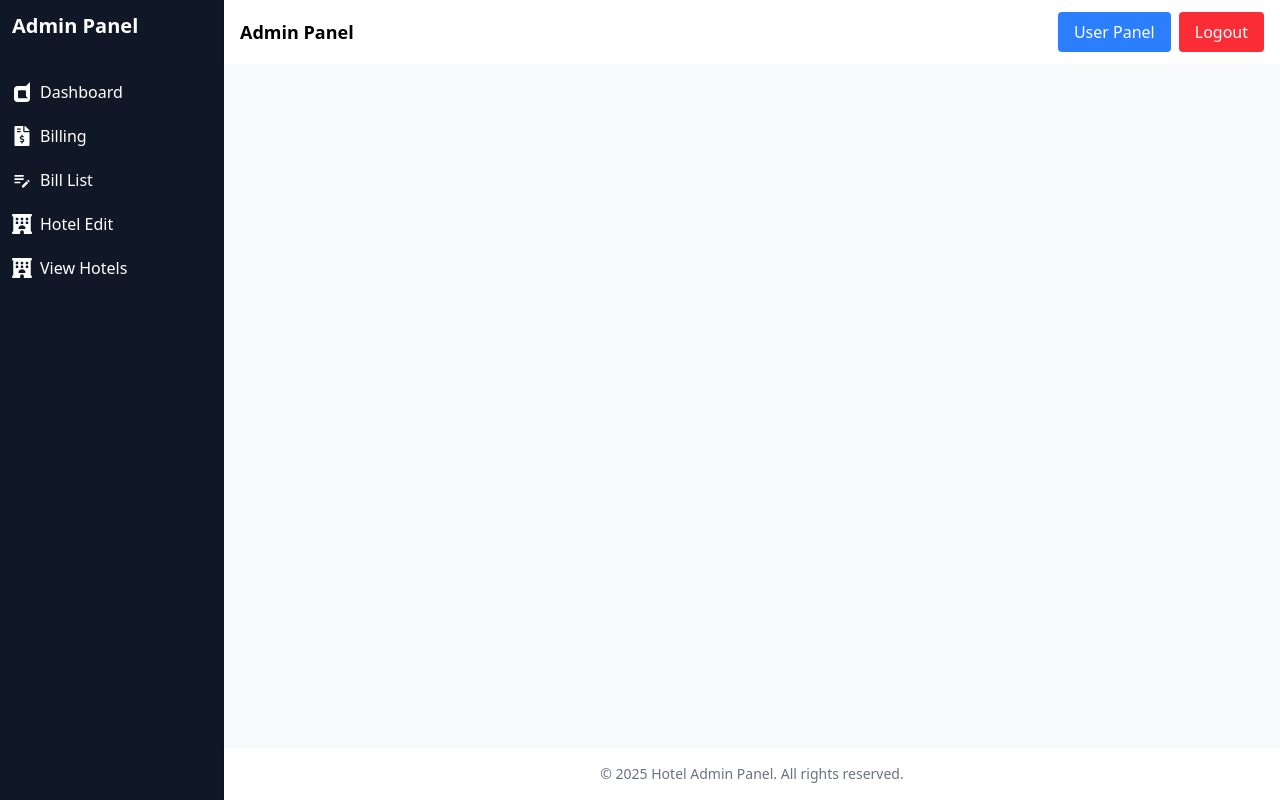
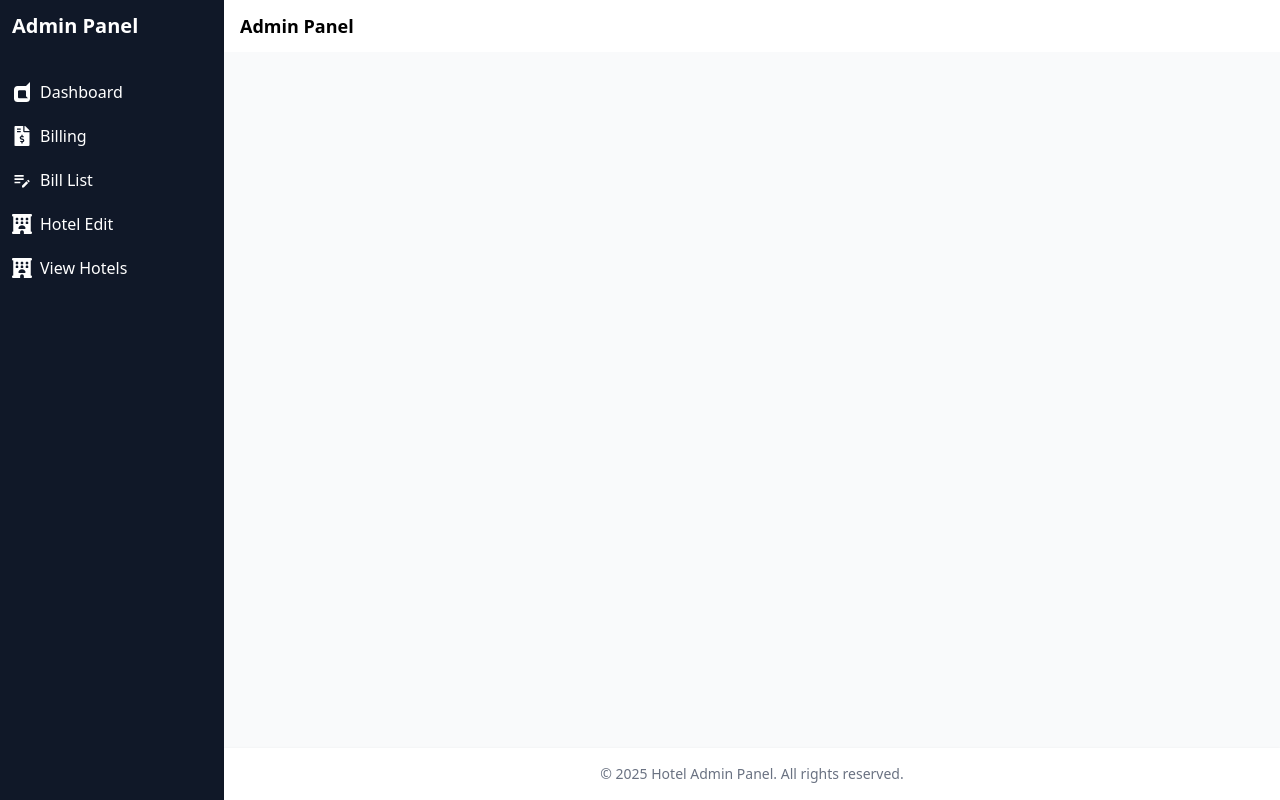
Before and after one commit to alphaseam/Bill001FE, a React (Vite) app: page /admin in a window 1280 px wide. Built offline with nearby package versions, Linux system fonts and the light colour scheme; sample sign-in values are in the browser's storage.

Commit message:
Made changes in admin panel

```diff
--- a/src/pages/admin/Admin.jsx
+++ b/src/pages/admin/Admin.jsx
@@ -1,29 +1,31 @@
 import React, { useContext, useState } from "react";
-import { Link, Outlet, useNavigate } from "react-router-dom";
+import { Link, Outlet, useLocation, useNavigate } from "react-router-dom";
 import { ImCross } from "react-icons/im";
 import { FiAlignJustify } from "react-icons/fi";
-import { MdDashboard } from "react-icons/md";
-import { FaDashcube, FaFileInvoiceDollar, FaProductHunt } from "react-icons/fa";
+import { FaDashcube, FaFileInvoiceDollar } from "react-icons/fa";
 import { MdEditNote } from "react-icons/md";
 import { FaHotel } from "react-icons/fa6";
 import { AuthContext } from "../../context/AuthContext";
-import { CgAddR } from "react-icons/cg";
 
 const Admin = () => {
   const [showSidebar, setShowSidebar] = useState(false);
   const { logout } = useContext(AuthContext);
   const navigate = useNavigate();
+  const location = useLocation();
 
   const handleLogout = () => {
     logout();
     navigate("/login");
   };
 
+  const isDashboard = location.pathname === "/admin/dashboard";
+
   return (
     <div className="flex min-h-screen">
       {/* Sidebar */}
       <aside
-        className={`bg-gray-900 text-white transition-all duration-300 p-3 md:w-56 w-14 ${showSidebar ? "w-56" : "w-14"
+        className={`bg-gray-900 text-white transition-all duration-300 p-3 md:w-56 w-14 ${
+          showSidebar ? "w-56" : "w-14"
         }`}
       >
         {/* Toggle Button */}
@@ -36,16 +38,15 @@ const Admin = () => {
 
         {/* Title */}
         <h2
-          className={`text-xl font-bold mb-6 ${showSidebar ? "block" : "hidden"
+          className={`text-xl font-bold mb-6 ${
+            showSidebar ? "block" : "hidden"
           } hidden md:block`}
         >
           Admin Panel
         </h2>
 
         {/* Navigation */}
-
         <nav className="space-y-5 mt-10">
-
           <Link
             to="/admin/dashboard"
             className="flex items-center gap-2 hover:text-blue-400"
@@ -106,6 +107,8 @@ const Admin = () => {
             Admin Panel
           </h1>
 
+          {/* Only show on dashboard */}
+          {isDashboard && (
             <div className="flex flex-col sm:flex-row gap-2 w-full md:w-auto justify-center md:justify-end">
               <button
                 onClick={() => navigate("/dashboard")}
@@ -120,6 +123,7 @@ const Admin = () => {
                 Logout
               </button>
             </div>
+          )}
         </header>
 
         {/* Page Content */}
```
Lines whose indentation alone changed are shown as unchanged.
